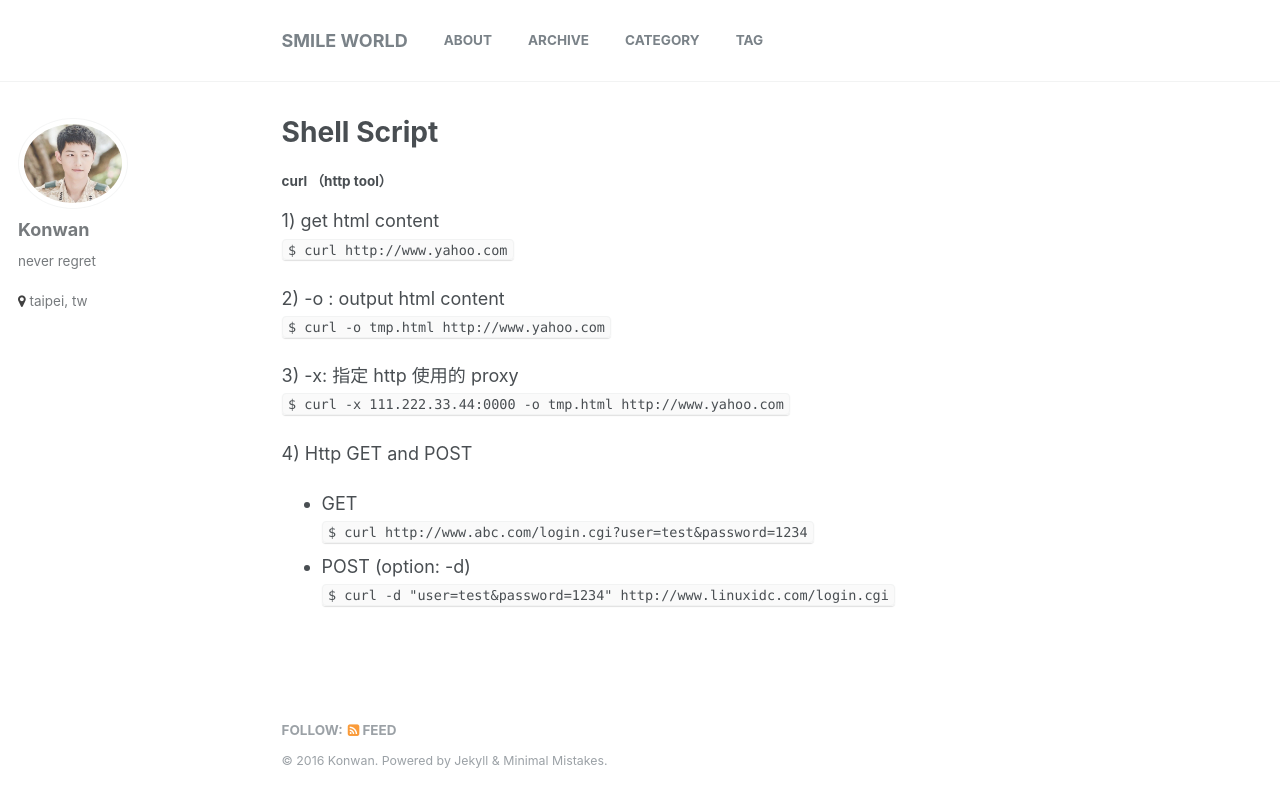
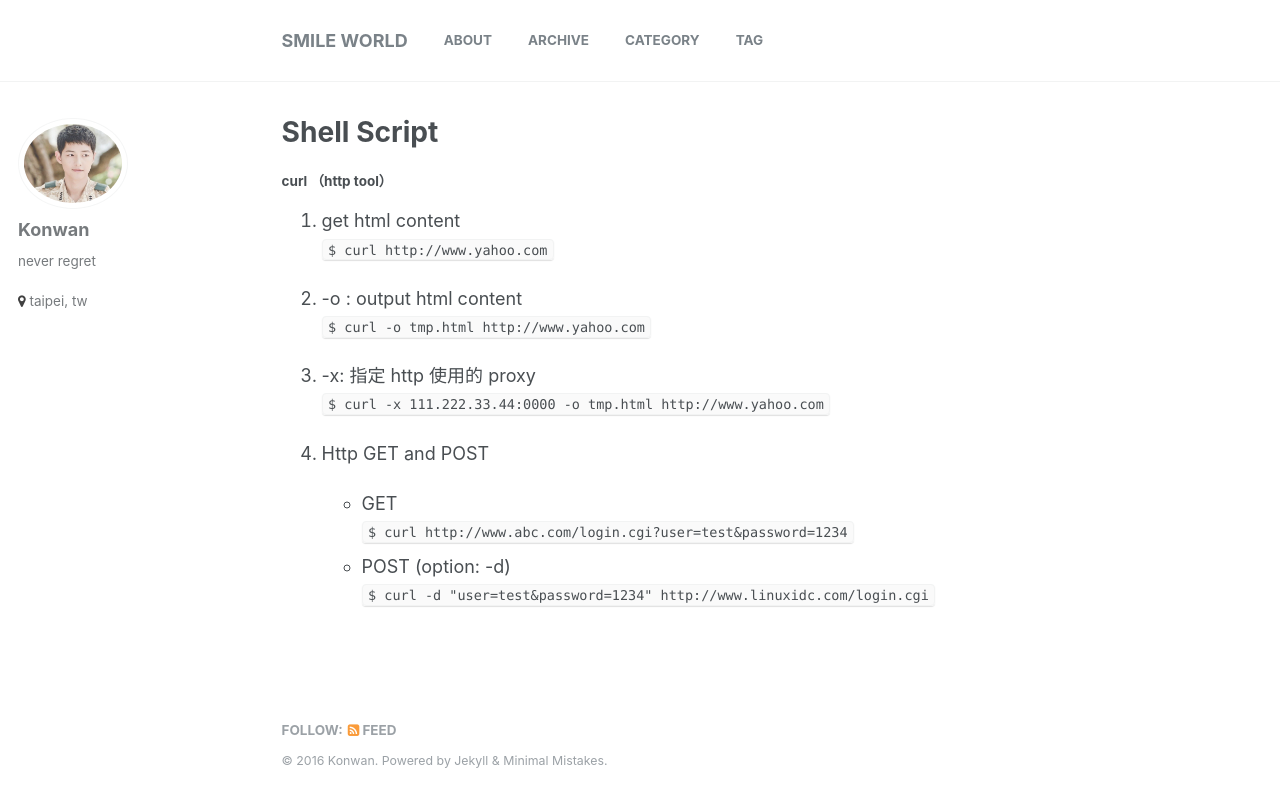
Before and after one commit to konwan/hi, a Jekyll site: the page built from _posts/2016-06-07-shell.md, in a window 1280 px wide. Shown: the top 807 px of the page. Built offline with Jekyll 4.4.1, drawn with Linux system fonts in a browser that asks for light colours.

Commit message:
Update 2016-06-07-shell.md

````diff
--- a/_posts/2016-06-07-shell.md
+++ b/_posts/2016-06-07-shell.md
@@ -12,16 +12,16 @@ modified: 2016-06-07T11:27:37-04:00
 
 ##### curl （http tool）
 
-1) get html content
+1. get html content
 ``` $ curl http://www.yahoo.com ```
 
-2) -o : output html content
+2. -o : output html content
 ``` $ curl -o tmp.html http://www.yahoo.com ```
 
-3) -x: 指定 http 使用的 proxy
+3. -x: 指定 http 使用的 proxy
 ``` $ curl -x 111.222.33.44:0000 -o tmp.html http://www.yahoo.com ```
 
-4) Http GET and POST
+4. Http GET and POST
 * GET
 ```$ curl http://www.abc.com/login.cgi?user=test&password=1234```
 * POST (option: -d)
````
Also changed, not shown: other parts of _posts/2016-06-07-shell.md (+1 -1 lines).
